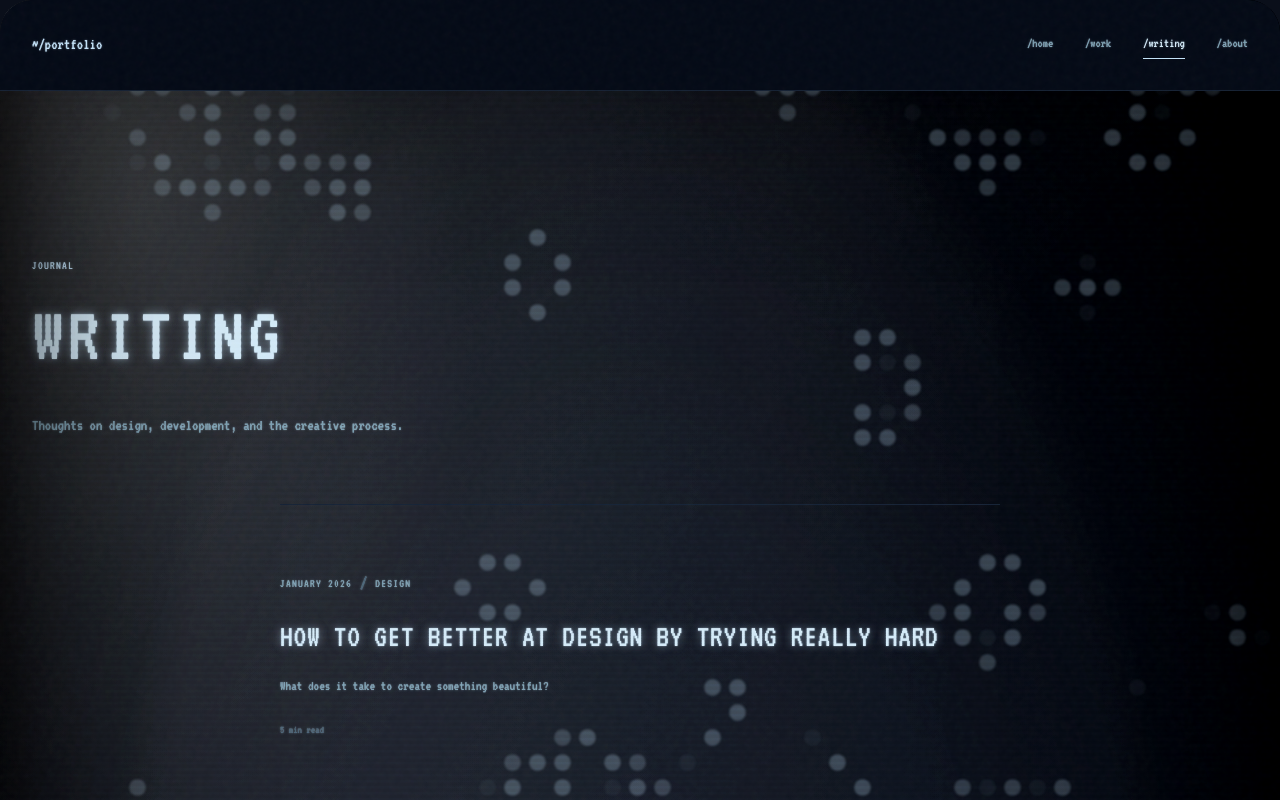
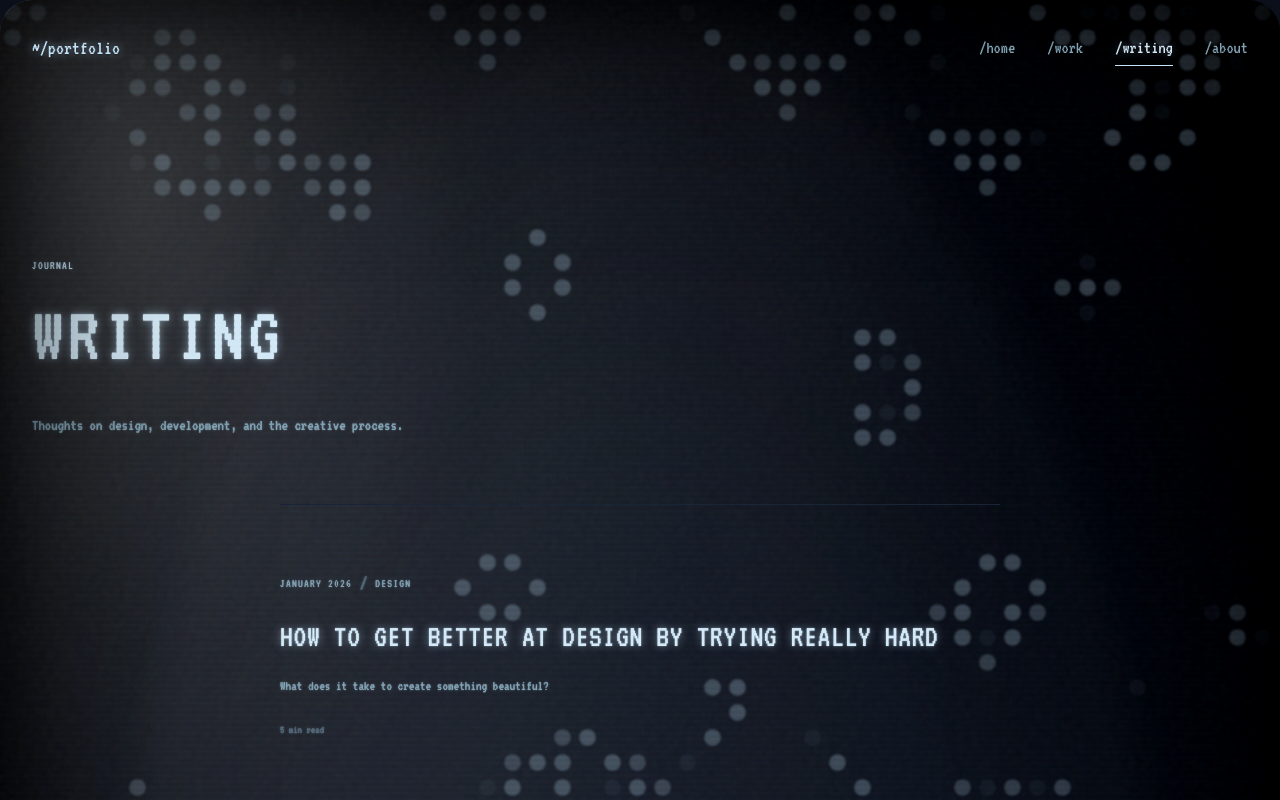
Before and after one commit to flatspider/day1-blog, a React (Vite) app: page /writing in a window 1280 px wide. Shown: the top 800 px of the page. Built offline with nearby package versions, Linux system fonts and the light colour scheme.

Commit message:
Removed harsh header

```diff
--- a/src/App.css
+++ b/src/App.css
@@ -13,8 +13,8 @@
   right: 0;
   z-index: 100;
   padding: var(--space-md);
-  background: var(--color-bg);
-  border-bottom: 1px solid var(--color-border);
+  background: transparent;
+  border-bottom: none;
 }
 
 .nav {
@@ -27,15 +27,22 @@
 
 .nav-logo {
   font-family: var(--font-mono);
-  font-size: 1rem;
-  font-weight: 500;
+  font-size: 1.25rem;
+  font-weight: 400;
   color: var(--color-accent);
   transition: text-shadow 0.3s ease;
+  text-shadow:
+    0 0 10px rgba(184, 212, 232, 0.6),
+    0 0 20px rgba(184, 212, 232, 0.3),
+    0 1px 3px rgba(0, 0, 0, 0.8);
 }
 
 .nav-logo:hover {
-  color: var(--color-accent);
-  text-shadow: 0 0 10px var(--color-accent-dim);
+  color: var(--color-accent-bright);
+  text-shadow:
+    0 0 15px rgba(184, 212, 232, 0.8),
+    0 0 30px rgba(184, 212, 232, 0.5),
+    0 1px 3px rgba(0, 0, 0, 0.8);
 }
 
 .nav-links {
@@ -45,11 +52,12 @@
 
 .nav-link {
   font-family: var(--font-mono);
-  font-size: 0.8125rem;
+  font-size: 1.125rem;
   font-weight: 400;
   color: var(--color-text-muted);
   position: relative;
-  transition: color 0.2s ease;
+  transition: color 0.2s ease, text-shadow 0.2s ease;
+  text-shadow: 0 1px 4px rgba(0, 0, 0, 0.9);
 }
 
 .nav-link::after {
@@ -70,10 +78,16 @@
 
 .nav-link:hover {
   color: var(--color-accent);
+  text-shadow:
+    0 0 8px rgba(184, 212, 232, 0.5),
+    0 1px 4px rgba(0, 0, 0, 0.9);
 }
 
 .nav-link.active {
   color: var(--color-text);
+  text-shadow:
+    0 0 10px rgba(184, 212, 232, 0.4),
+    0 1px 4px rgba(0, 0, 0, 0.9);
 }
 
 /* Main content */
--- a/src/data/posts.js
+++ b/src/data/posts.js
@@ -8,7 +8,7 @@ const posts = [
     readTime: "5 min read",
     category: "Design",
     body: [
-      "Simplicity is not the absence of detail; it is the presence of clarity. When we strip away the unnecessary, we create room for the parts that matter to speak louder.",
+      "I have a lot of friends who went to design school. The main takeaway is design takes a lot of time. How do you develop taste? I don't think it is from extreme consumption. I think it is from creating ugly items. And then parsing through what makes it better. Simplicity is not the absence of detail; it is the presence of clarity. When we strip away the unnecessary, we create room for the parts that matter to speak louder.",
       "In practice, this means choosing one strong idea and supporting it with a few intentional details. It is the difference between a room full of furniture and a space arranged for a single conversation.",
       "When I design an interface, I try to remove anything that does not serve the core promise. If it does not deepen understanding, build trust, or guide action, it is probably a distraction.",
       "The surprising part is that simplicity takes time. It requires saying no to cleverness and yes to coherence. But when we do, the work feels effortless to the people who use it.",
```
